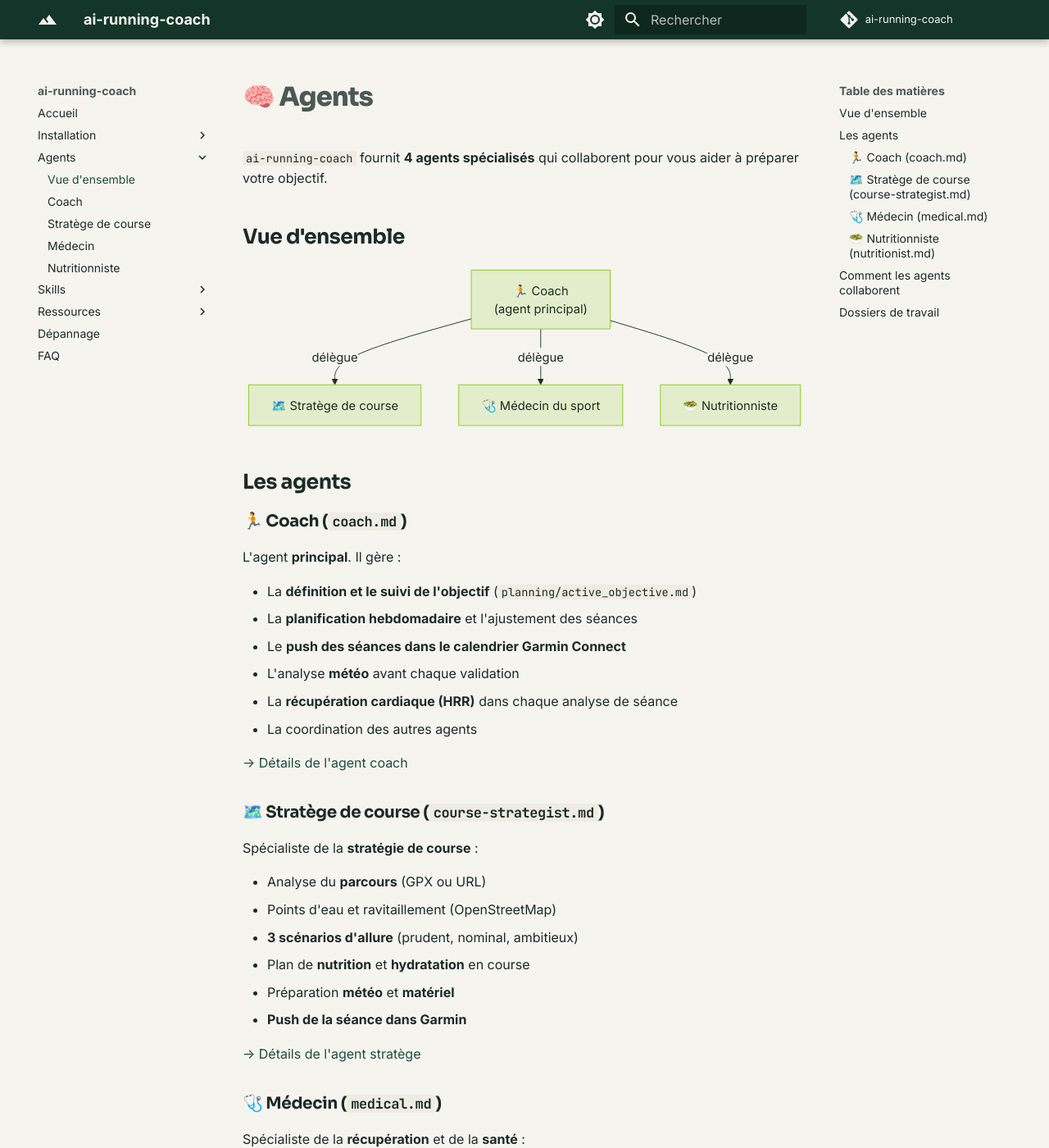
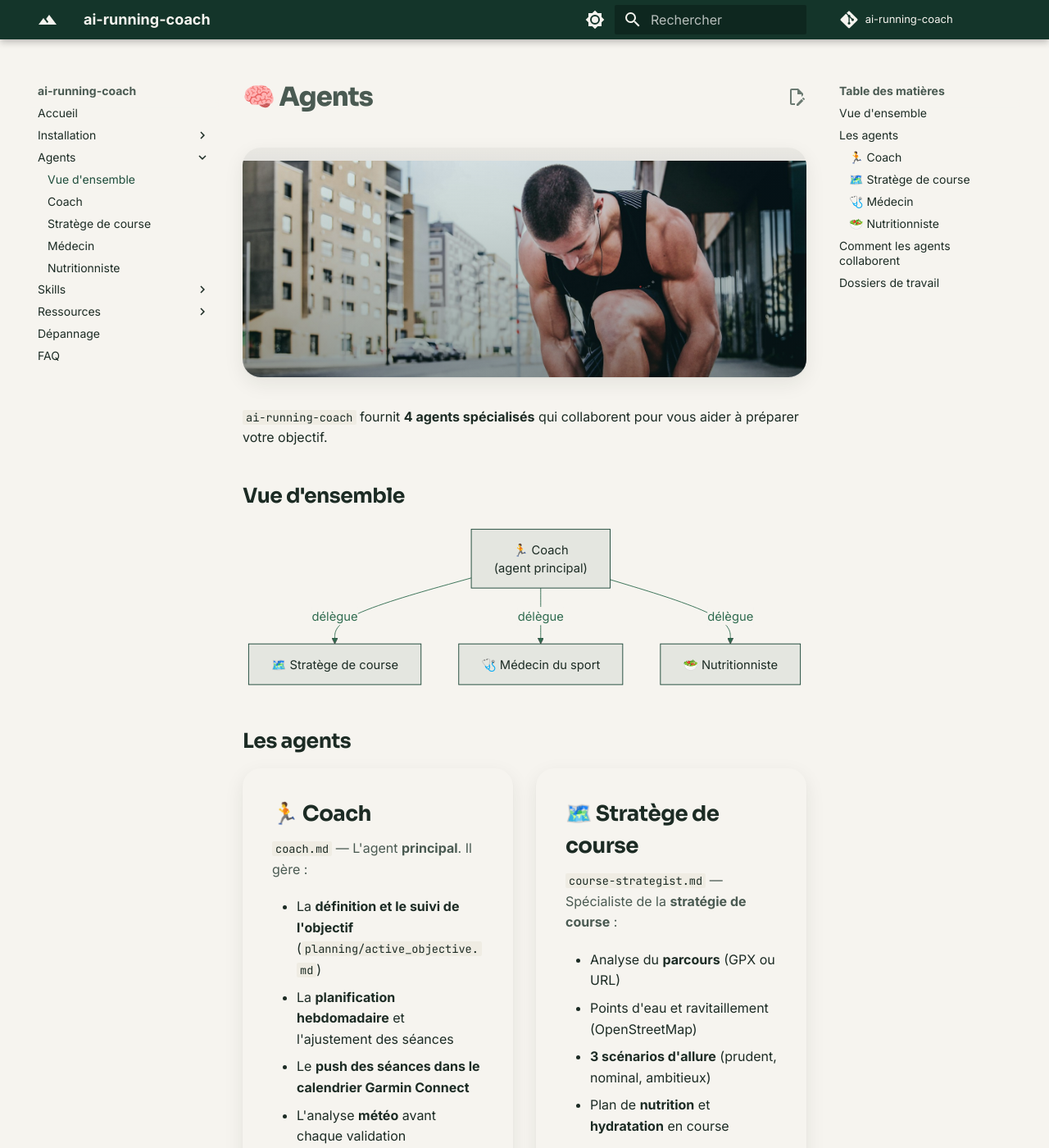
Before and after one commit to mmornati/ai-running-coach, an MkDocs documentation site: the page built from docs/agents.md, in a window 1280 px wide and 1400 px high. Shown: the whole window at 82% size. Built offline with MkDocs 1.6.1 and Material for MkDocs 9.7.7, drawn with Linux system fonts in a browser that asks for light colours; comment, search, counter and statistics services are not loaded; some of the changed text lies outside the part shown.

Commit message:
Extend docs design system to interior pages and add polish
- Add a branded pine/lime favicon instead of the generic Material icon
- Enable navigation.footer (prev/next links) and content.action.edit
  (edit-this-page button) in mkdocs.yml
- Theme Mermaid diagrams (agents.md, garmin-setup.md) with explicit
  --md-mermaid-* variables matching the pine/lime palette instead of
  Material's stock diagram colors
- Add a contained .arc-page-banner component and use it plus the
  existing .arc-team/.arc-agent and .arc-skills/.arc-skill card styles
  on agents.md and skills.md, so the homepage's trail photography and
  card treatment carry through to the section overview pages instead
  of falling back to plain markdown lists/tables

Co-Authored-By: Claude Sonnet 5 <noreply@anthropic.com>
Claude-Session: https://claude.ai/code/session_01DbtGf9QCcLEN9th1JoN4Mw

```diff
--- a/docs/agents.md
+++ b/docs/agents.md
@@ -1,4 +1,8 @@
 # 🧠 Agents
+
+<div class="arc-page-banner" markdown>
+![](assets/trail-runner.jpg)
+</div>
 
 `ai-running-coach` fournit **4 agents spécialisés** qui collaborent pour vous aider à préparer votre objectif.
 
@@ -13,9 +17,13 @@ flowchart TB
 
 ## Les agents
 
-### 🏃 Coach (`coach.md`)
+<div class="arc-team" markdown>
 
-L'agent **principal**. Il gère :
+<div class="arc-agent" markdown>
+
+### 🏃 Coach
+
+`coach.md` — L'agent **principal**. Il gère :
 
 - La **définition et le suivi de l'objectif** (`planning/active_objective.md`)
 - La **planification hebdomadaire** et l'ajustement des séances
@@ -26,9 +34,13 @@ L'agent **principal**. Il gère :
 
 [→ Détails de l'agent coach](agents/coach.md)
 
-### 🗺️ Stratège de course (`course-strategist.md`)
+</div>
 
-Spécialiste de la **stratégie de course** :
+<div class="arc-agent" markdown>
+
+### 🗺️ Stratège de course
+
+`course-strategist.md` — Spécialiste de la **stratégie de course** :
 
 - Analyse du **parcours** (GPX ou URL)
 - Points d'eau et ravitaillement (OpenStreetMap)
@@ -39,9 +51,13 @@ Spécialiste de la **stratégie de course** :
 
 [→ Détails de l'agent stratège](agents/course-strategist.md)
 
-### 🩺 Médecin (`medical.md`)
+</div>
 
-Spécialiste de la **récupération** et de la **santé** :
+<div class="arc-agent" markdown>
+
+### 🩺 Médecin
+
+`medical.md` — Spécialiste de la **récupération** et de la **santé** :
 
 - Analyse des métriques de santé (HRV, sommeil, stress)
 - **Gatekeeper** de la disponibilité à l'entraînement
@@ -50,9 +66,13 @@ Spécialiste de la **récupération** et de la **santé** :
 
 [→ Détails de l'agent médecin](agents/medical.md)
 
-### 🥗 Nutritionniste (`nutritionist.md`)
+</div>
 
-Spécialiste de la **nutrition sportive** :
+<div class="arc-agent" markdown>
+
+### 🥗 Nutritionniste
+
+`nutritionist.md` — Spécialiste de la **nutrition sportive** :
 
 - Suivi des **macros** (glucides, protéines, lipides)
 - Stratégie de **poids de course**
@@ -60,6 +80,10 @@ Spécialiste de la **nutrition sportive** :
 - Comparaison apports / dépenses (calories Garmin)
 
 [→ Détails de l'agent nutritionniste](agents/nutritionist.md)
+
+</div>
+
+</div>
 
 ## Comment les agents collaborent
 
--- a/docs/stylesheets/extra.css
+++ b/docs/stylesheets/extra.css
@@ -61,6 +61,32 @@
   --md-code-fg-color: #e7ede9;
   --md-footer-bg-color: #0a1510;
   --md-footer-fg-color: #b8c4bd;
+}
+
+/* ---------- Mermaid diagrams ----------
+   Explicit overrides so flowcharts (agents.md, garmin-setup.md) use the
+   pine/lime system instead of Material's stock diagram colors. Light mode
+   borrows Pine for structure (per the Do's/Don'ts "lime is for action
+   only" rule); dark mode uses Lime for node stroke/text, matching the
+   established lime-on-near-black convention already used by the CTA
+   command block. */
+
+[data-md-color-scheme="default"] {
+  --md-mermaid-font-family: "Inter", sans-serif;
+  --md-mermaid-edge-color: var(--arc-moss);
+  --md-mermaid-node-bg-color: rgba(30, 77, 59, 0.08);
+  --md-mermaid-node-fg-color: var(--arc-pine-700);
+  --md-mermaid-label-bg-color: var(--arc-stone);
+  --md-mermaid-label-fg-color: var(--arc-ink);
+}
+
+[data-md-color-scheme="slate"] {
+  --md-mermaid-font-family: "Inter", sans-serif;
+  --md-mermaid-edge-color: var(--arc-moss);
+  --md-mermaid-node-bg-color: rgba(163, 230, 53, 0.1);
+  --md-mermaid-node-fg-color: var(--arc-lime);
+  --md-mermaid-label-bg-color: #0d1410;
+  --md-mermaid-label-fg-color: #e7ede9;
 }
 
 /* ---------- Typography ---------- */
@@ -261,6 +287,47 @@ html:has(.arc-hero) .md-header--shadow {
   .arc-hero__lead,
   .arc-hero__actions {
     animation: none;
+  }
+}
+
+/* ---------- Page banner (interior overview pages) ----------
+   A contained (not full-bleed), rounded photo band for section landing
+   pages like agents.md / skills.md — extends the trail photography beyond
+   the homepage hero without taking over the whole page shell. No text is
+   overlaid (the page's own H1 follows immediately below), so it never
+   needs a kicker/eyebrow. */
+
+.arc-page-banner {
+  position: relative;
+  height: clamp(140px, 26vw, 280px);
+  margin: 0 0 1.8rem;
+  border-radius: 1.1rem;
+  overflow: hidden;
+  box-shadow: 0 1px 2px rgba(20, 40, 30, 0.06), 0 8px 24px rgba(20, 40, 30, 0.08);
+}
+
+[data-md-color-scheme="slate"] .arc-page-banner {
+  box-shadow: 0 1px 2px rgba(0, 0, 0, 0.3), 0 8px 24px rgba(0, 0, 0, 0.35);
+}
+
+.arc-page-banner img {
+  width: 100%;
+  height: 100%;
+  object-fit: cover;
+  display: block;
+}
+
+.arc-page-banner::after {
+  content: "";
+  position: absolute;
+  inset: 0;
+  background: linear-gradient(180deg, rgba(9, 20, 15, 0.05) 0%, rgba(9, 20, 15, 0.4) 100%);
+}
+
+@media (max-width: 44.9375em) {
+  .arc-page-banner {
+    height: clamp(120px, 34vw, 200px);
+    border-radius: 0.8rem;
   }
 }
 
--- a/mkdocs.yml
+++ b/mkdocs.yml
@@ -14,6 +14,7 @@ theme:
     code: JetBrains Mono
   icon:
     logo: material/terrain
+  favicon: assets/favicon.png
   palette:
     - scheme: default
       primary: green
@@ -31,10 +32,12 @@ theme:
     - navigation.instant
     - navigation.tracking
     - navigation.top
+    - navigation.footer
     - search.suggest
     - search.highlight
     - content.code.copy
     - content.tabs.link
+    - content.action.edit
 
 extra_css:
   - stylesheets/extra.css
```
Also changed, not shown: docs/skills.md (+16 -10 lines), docs/assets/favicon.png (added).
